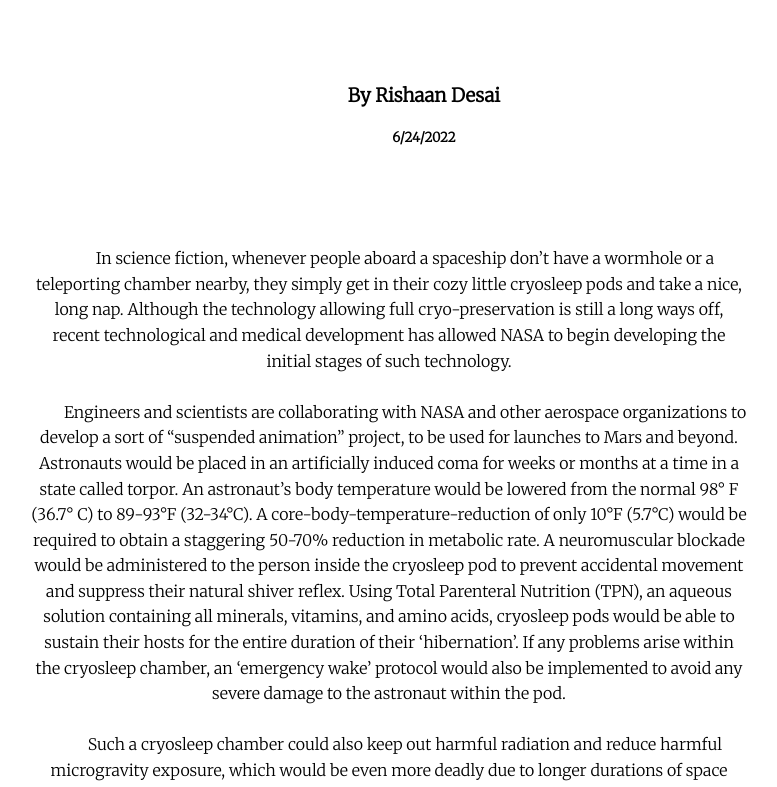
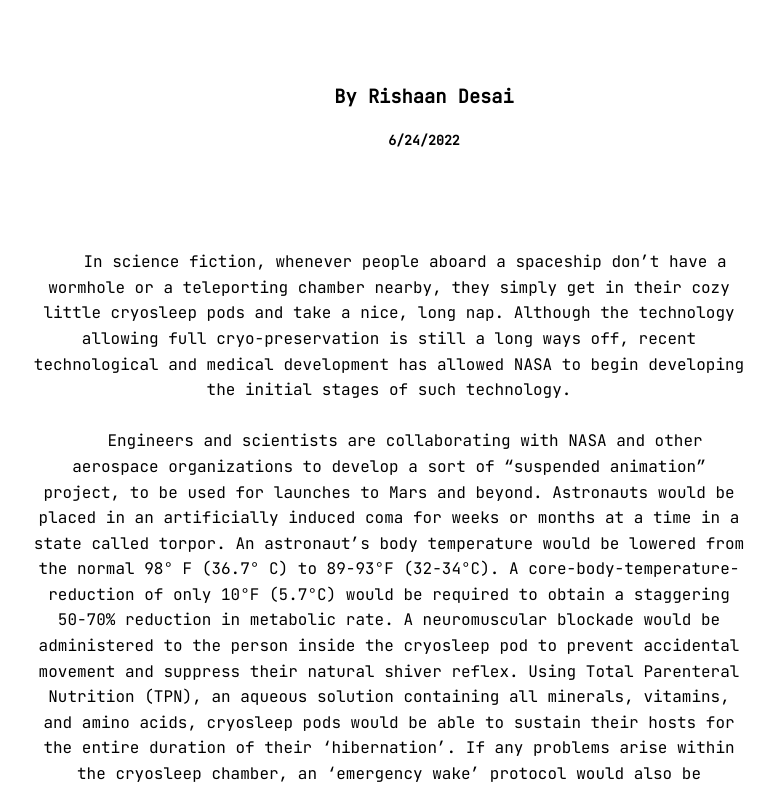
Before and after one commit to Blackhole1123/portfolio, a plain HTML site: page templates/blogposts/cryosleep.html in a window 1280 px wide. Shown: the part 147-934 px from the top of the page, without its empty margins (216-993 px from the left). Drawn offline with Linux system fonts and the light colour scheme.

Commit message:
Changed Blog Font

```diff
--- a/static/css/blogpost.css
+++ b/static/css/blogpost.css
@@ -8,8 +8,13 @@ p {
     margin-left: 80px;
 }
 
+@font-face {
+  font-family: JetBrainsMono;
+  src: url(../JetBrainsMono-Regular.ttf);
+}
+
 body {
-  font-family: 'Merriweather', serif;
+  font-family: 'JetBrainsMono', serif;
 }
 
 ::selection {
```
Also changed, not shown: templates/blogposts/cryosleep.html (+1 -1 lines), templates/blogposts/spacs-explained.html (+1 -0 lines), static/JetBrainsMono-Regular.ttf (added).
